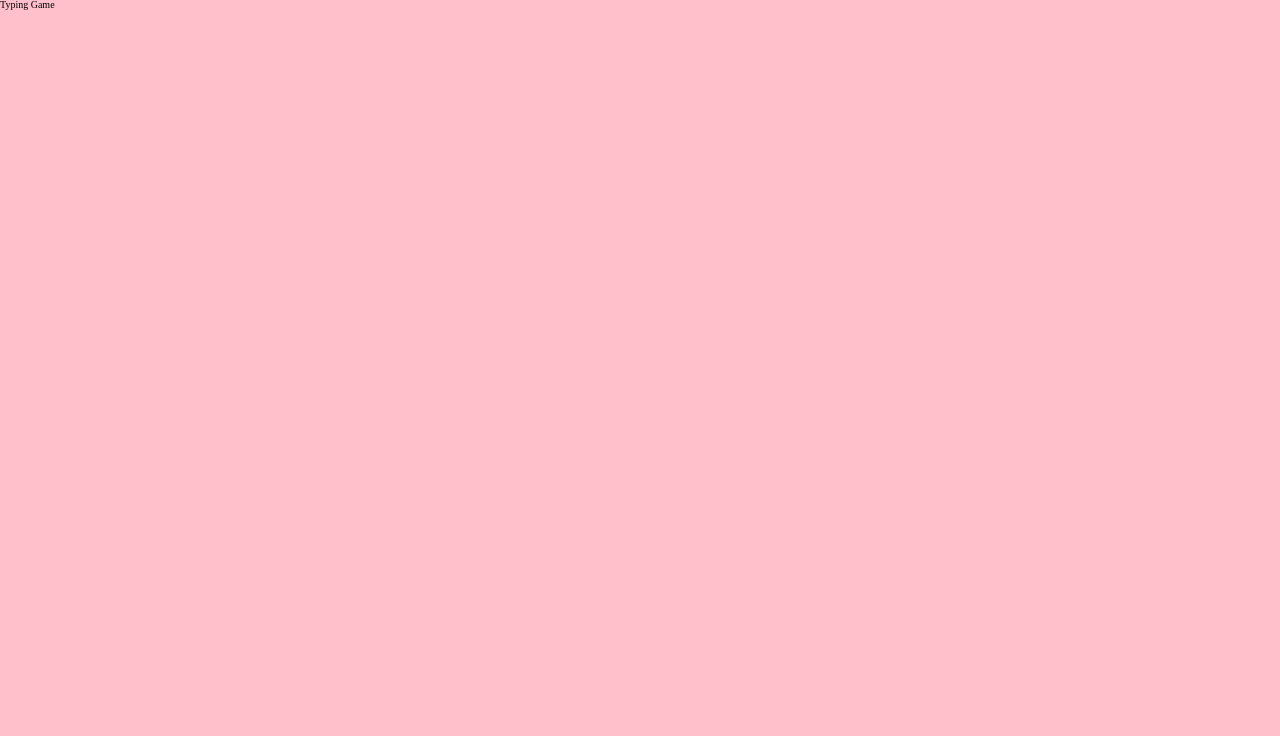
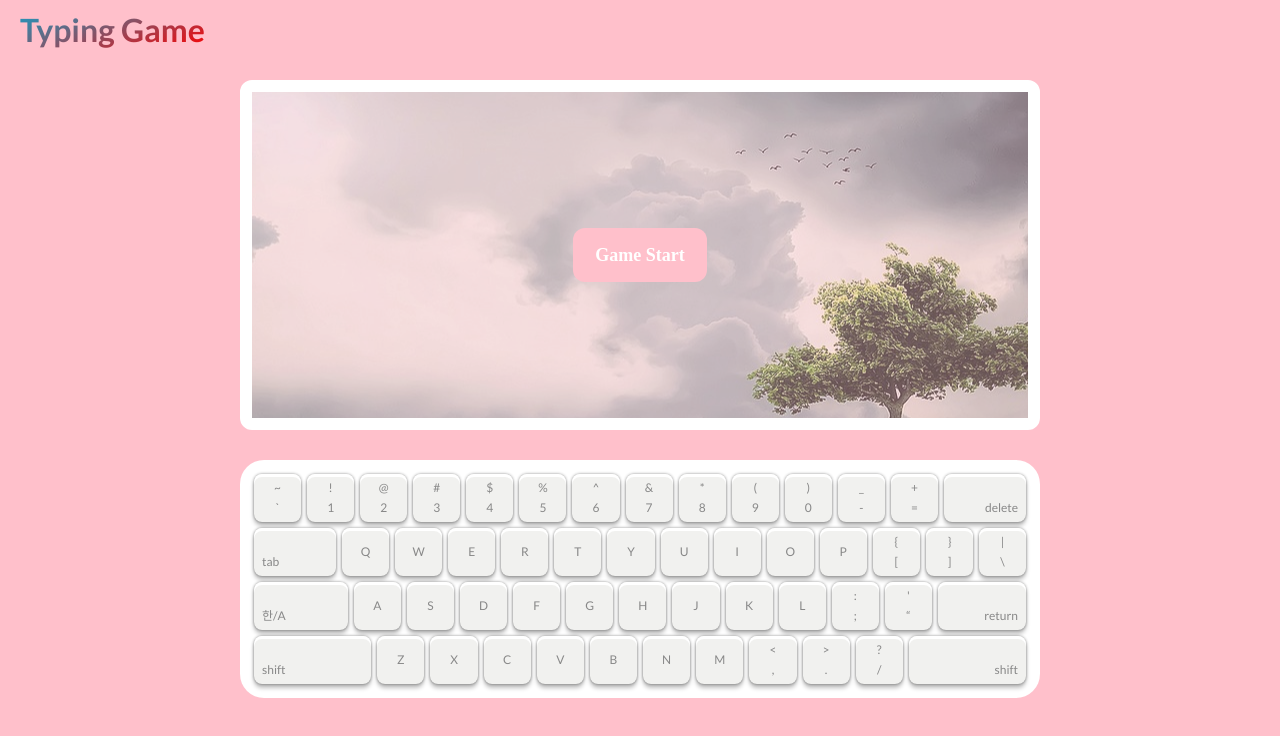
Before and after one commit to cherryc0ck/typing-game, a React (Create React App) app: page / in a window 1280 px wide. Shown: the top 736 px of the page. Built offline with nearby package versions, Linux system fonts and the light colour scheme; no server answers; a web font is replaced by a local one.

Commit message:
style: 코드 정리

```diff
--- a/src/App.tsx
+++ b/src/App.tsx
@@ -1,6 +1,8 @@
 import React from "react";
 import { Outlet } from "react-router-dom";
 import { ThemeProvider } from "styled-components";
+
+import Header from "components/header/Header";
 import { GlobalStyle } from "./styles/globalStyles";
 import { theme } from "./styles/theme/theme";
 
@@ -9,7 +11,7 @@ function App() {
     <>
       <ThemeProvider theme={theme}>
         <GlobalStyle />
-        <h1 style={{ display: "none" }}>테스트고정</h1>
+        <Header />
         <Outlet />
       </ThemeProvider>
     </>
--- a/src/index.tsx
+++ b/src/index.tsx
@@ -6,7 +6,7 @@ const root = ReactDOM.createRoot(
   document.getElementById("root") as HTMLElement
 );
 root.render(
-  <React.StrictMode>
+  <>
     <Routes />
-  </React.StrictMode>
+  </>
 );
--- a/src/pages/home/Home.tsx
+++ b/src/pages/home/Home.tsx
@@ -1,11 +1,23 @@
+import GameStep from "components/game/gameStep/GameStep";
+import Keyboard from "components/keyboard/Keyboard";
+import { GameModeProvider } from "context/game/GameModeContext";
 import React from "react";
+import styled from "styled-components";
 
 const Home = () => {
   return (
-    <div>
-      <h1>Typing Game</h1>
-    </div>
+    <StyledContainer>
+      <GameModeProvider>
+        <GameStep />
+        <Keyboard />
+      </GameModeProvider>
+    </StyledContainer>
   );
 };
 
+const StyledContainer = styled.section`
+  width: 80rem;
+  margin: 0 auto;
+`;
+
 export default Home;
```
